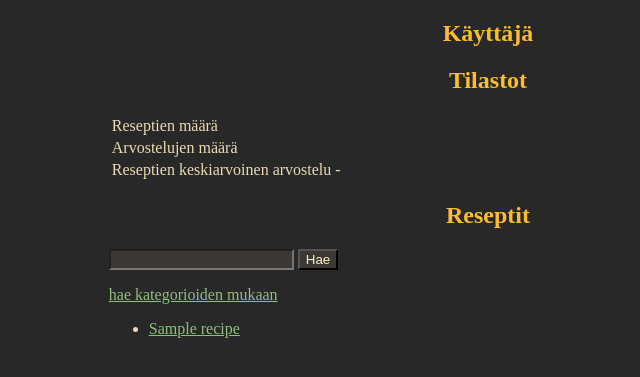
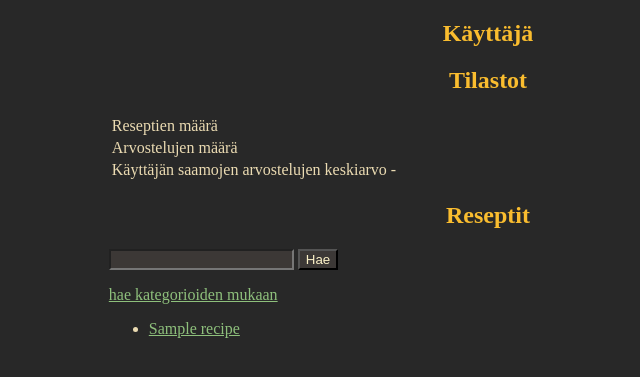
Before and after one commit to a256kvk/reseptit, a Flask app: template templates/user.html in a window 1280 px wide. Shown: the part 26-403 px from the top of the page, without its empty margins (152-792 px from the left). Run offline with Flask 3, Linux system fonts and the light colour scheme; the template is opened without the code that fills it: most values are stand-ins (such as "Sample title", 1, 10 or a date in 2020).

Commit message:
Made the user statistics language more accurate

```diff
--- a/templates/user.html
+++ b/templates/user.html
@@ -15,7 +15,7 @@
             <td>Arvostelujen määrä</td><td>{{user.review_count}}</td>
         </tr>
         <tr>
-            <td>Reseptien keskiarvoinen arvostelu</td><td>{{user.avg_rating if user.avg_rating else "-"}}</td>
+            <td>Käyttäjän saamojen arvostelujen keskiarvo</td><td>{{user.avg_rating if user.avg_rating else "-"}}</td>
         </tr>
       </tbody>
     </table>
```
